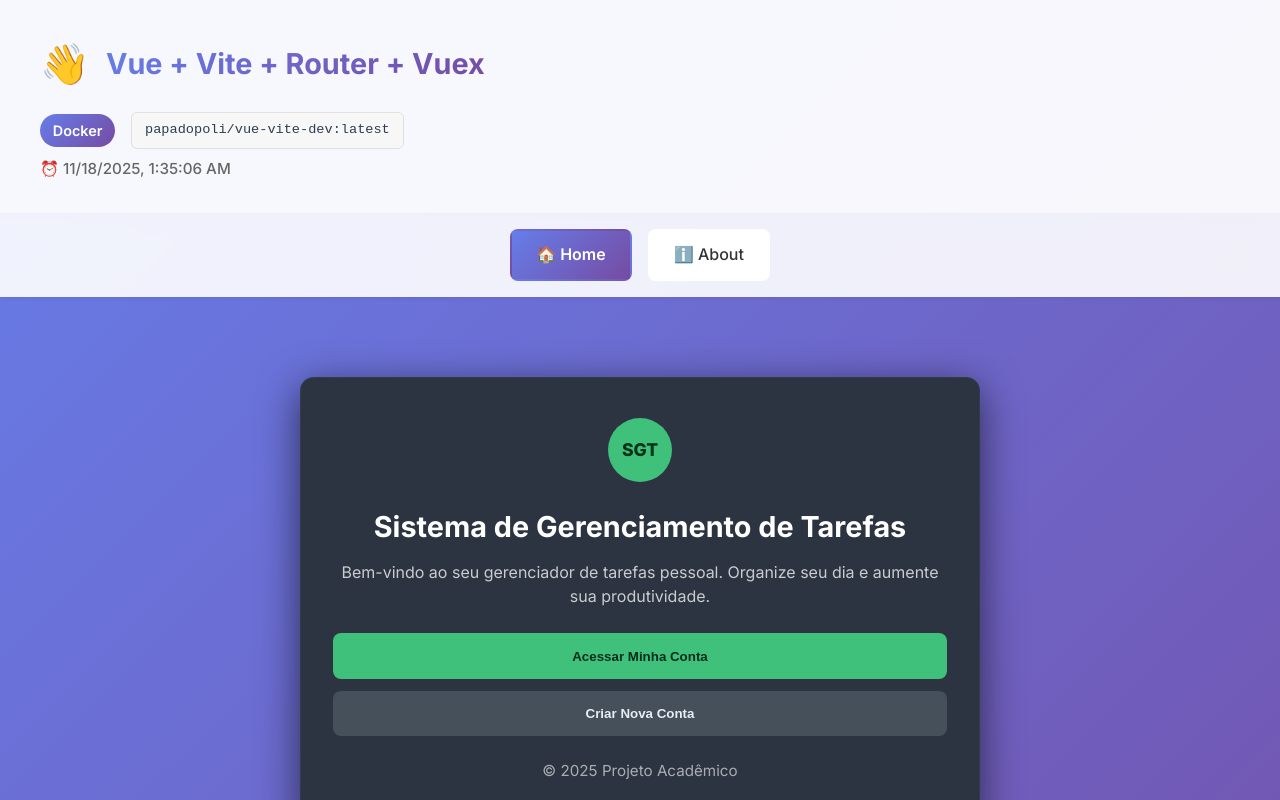
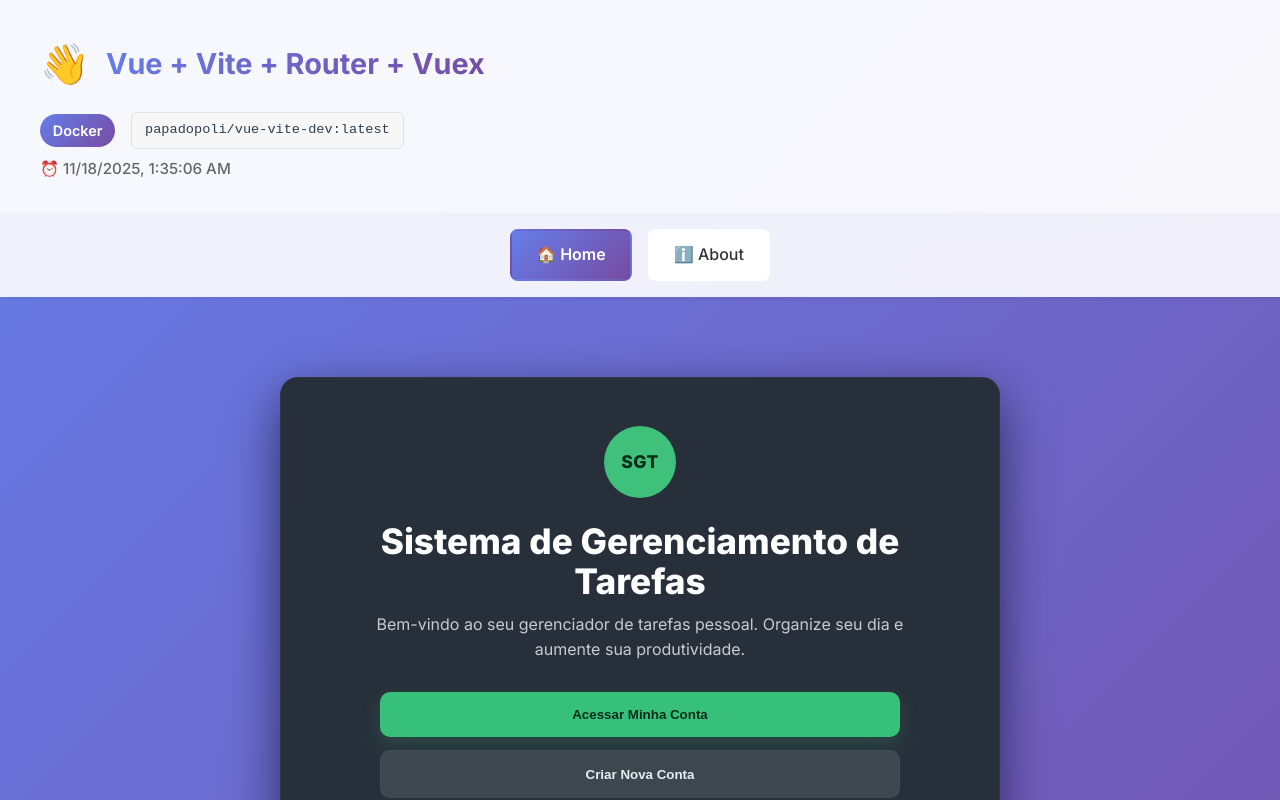
Before and after one commit to LuanFelix25/Projeto-final-4, a Vue app: page /#/ in a window 1280 px wide. Shown: the top 800 px of the page. Built offline with nearby package versions, Linux system fonts and the light colour scheme.

Commit message:
style(hero): refine hero card to match screenshot (colors, sizes, spacing, buttons)

```diff
--- a/src/views/Home.vue
+++ b/src/views/Home.vue
@@ -359,69 +359,80 @@ const todos = computed(() => store.state.todos || [])
 }
 
 .hero-card {
-  background: #2b3440;
-  color: #fff;
+  background: #27303a; /* card base */
+  color: #ffffff;
   width: 100%;
-  max-width: 680px;
-  border-radius: 14px;
-  padding: 2.5rem 2rem;
+  max-width: 720px;
+  border-radius: 18px;
+  padding: 3rem 2.25rem;
   text-align: center;
-  box-shadow: 0 10px 40px rgba(0,0,0,0.6);
+  box-shadow: 0 18px 50px rgba(2,6,23,0.6);
   border: 1px solid rgba(255,255,255,0.04);
 }
 
 .hero-logo {
-  width: 64px;
-  height: 64px;
+  width: 72px;
+  height: 72px;
   border-radius: 50%;
   background: #3fc07b;
-  color: #08331a;
+  color: #082d1a;
   display: inline-flex;
   align-items: center;
   justify-content: center;
-  font-weight: 800;
-  margin: 0 auto 1rem;
+  font-weight: 900;
+  margin: 0 auto 1.25rem;
   font-size: 1.1rem;
+  letter-spacing: 0.5px;
 }
 
 .hero-card h1 {
-  font-size: 1.8rem;
-  margin: 0.4rem 0 0.6rem 0;
+  font-size: 2.2rem;
+  margin: 0.2rem 0 0.6rem 0;
   color: #fff;
+  font-weight: 800;
+  line-height: 1.15;
 }
 
 .hero-desc {
   color: rgba(255,255,255,0.75);
-  margin-bottom: 1.6rem;
-  line-height: 1.5;
+  margin-bottom: 1.8rem;
+  line-height: 1.6;
+  max-width: 560px;
+  margin-left: auto;
+  margin-right: auto;
 }
 
 .hero-actions {
   display: flex;
   flex-direction: column;
-  gap: 0.75rem;
+  gap: 0.85rem;
   margin-bottom: 1.4rem;
+  align-items: center;
 }
 
 .btn-hero {
   padding: 0.95rem 1.2rem;
-  border-radius: 8px;
+  border-radius: 10px;
   border: none;
   font-weight: 700;
   cursor: pointer;
   transition: all 0.2s ease;
+  width: 100%;
+  max-width: 520px;
 }
 
 .btn-hero-primary {
-  background: #3fc07b;
+  background: #36c07a; /* verde vibrante */
   color: #082d1a;
+  box-shadow: 0 8px 20px rgba(54,192,122,0.18);
 }
 
 .btn-hero-primary:hover { transform: translateY(-2px); box-shadow: 0 8px 18px rgba(63,192,123,0.2); }
 
 .btn-hero-secondary {
-  background: #46505a;
+  background: #3d4750; /* botão secundário escuro */
   color: #e6edf3;
+  border: 1px solid rgba(255,255,255,0.03);
 }
 
 .hero-footer {
@@ -434,8 +445,13 @@ const todos = computed(() => store.state.todos || [])
   .hero-actions { flex-direction: column; }
 }
 
+@media (min-width: 900px) {
+  .hero-actions { flex-direction: column; }
+  .btn-hero { max-width: 520px; }
+}
+
 @media (max-width: 480px) {
   .hero-card { padding: 1.6rem; }
-  .hero-card h1 { font-size: 1.4rem; }
+  .hero-card h1 { font-size: 1.6rem; }
 }
 </style>
```
